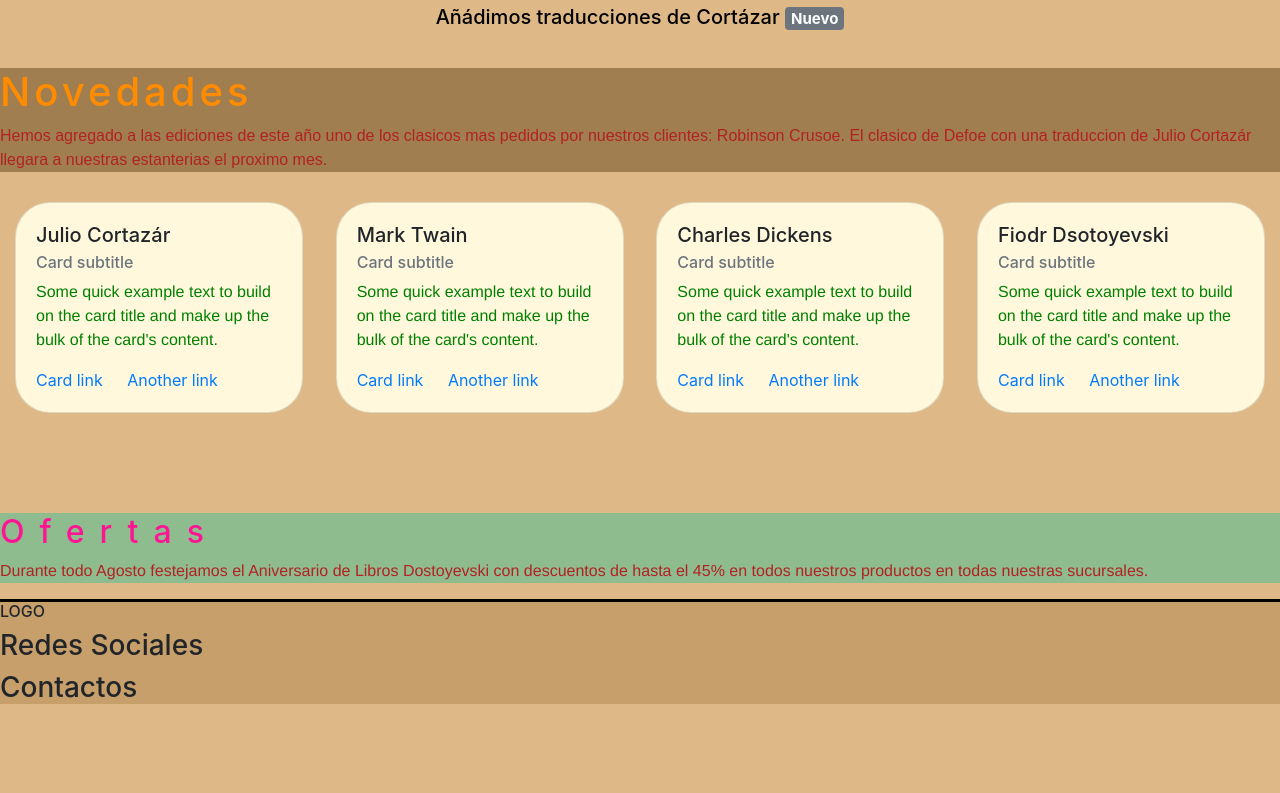
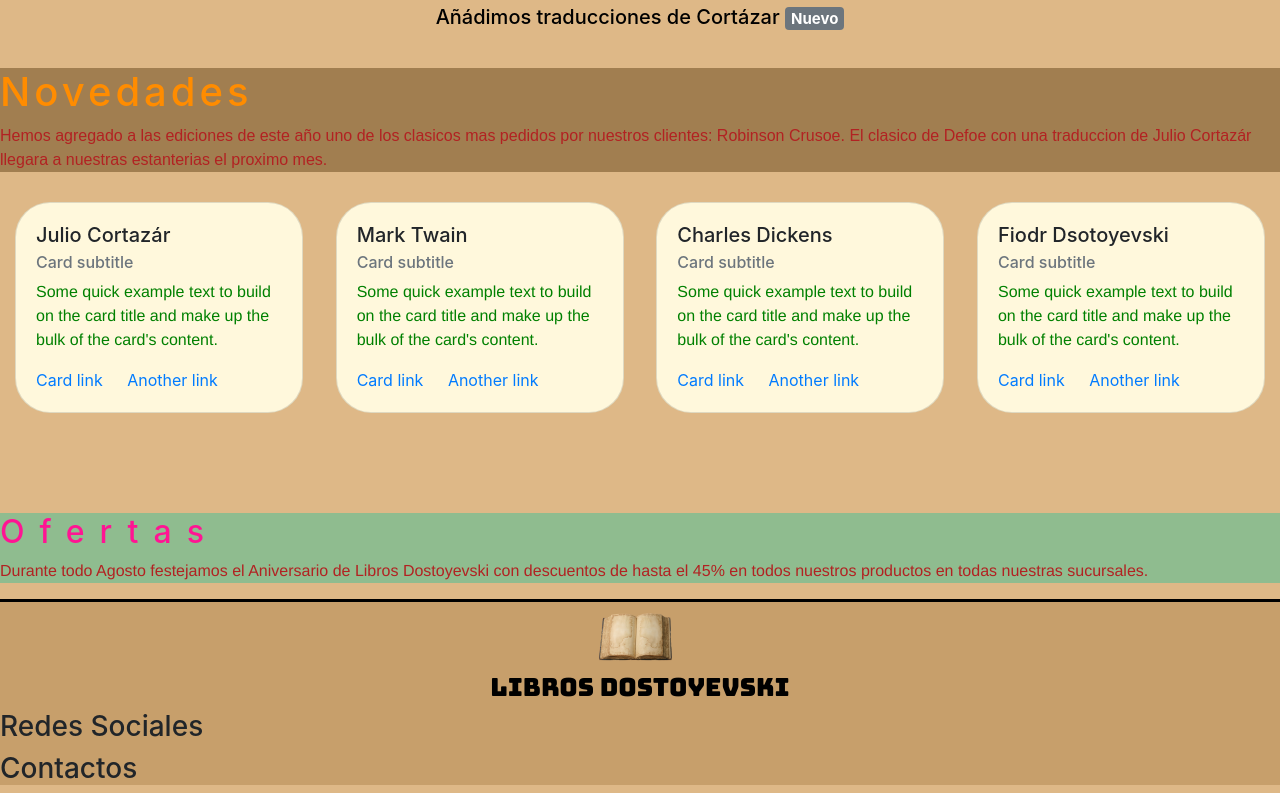
Before and after one commit to MartinRichiello/Libros-Dostoyevski, a website: page index.html in a window 1280 px wide. Shown: the part 695-1488 px from the top of the page. Before the commit the page ends 1407 px from the top, so only its background shows below. Drawn offline with nearby package versions, Linux system fonts and the light colour scheme.

Commit message:
Logo de footer

```diff
--- a/index.html
+++ b/index.html
@@ -14,14 +14,20 @@
     <link rel="preconnect" href="https://fonts.googleapis.com">
     <link rel="preconnect" href="https://fonts.gstatic.com" crossorigin>
     <link href="https://fonts.googleapis.com/css2?family=Bungee&family=Lobster&display=swap" rel="stylesheet">
-</head>
+
+    <link rel="preconnect" href="https://fonts.googleapis.com">
+    <link rel="preconnect" href="https://fonts.gstatic.com" crossorigin>
+    <link href="https://fonts.googleapis.com/css2?family=Rubik:wght@800&display=swap" rel="stylesheet">
+
+
+  </head>
 <body>
 
 
     <header>
       <div class="container-fluid p-0 mb-5 ">
         <div class="row">
-          <div class="col-lg-12 col-xs-12 fondo">
+          <div class="col-lg-12 col-xs-12 fondo" >
 
               <nav class="navbar navbar-expand-lg navbar-light fondo ">
                 <a class="navbar-brand" href="#"><img src="./assets/images/pngegg.png"  class="img-logo" alt="logo">Libros Dostoyevski</a>
@@ -32,7 +38,7 @@
                 <div class="collapse navbar-collapse" id="navbarSupportedContent">
                   <ul class="navbar-nav mr-auto">
                     <li class="nav-item active">
-                      <a class="nav-link" href="./index.html">Inicio <span class="sr-only">(current)</span></a>
+                      <a class="nav-link" href="./index.html" >Inicio <span class="sr-only">(current)</span></a>
                     </li>
 
                     <li class="nav-item active dropdown">
@@ -206,7 +212,10 @@
 
 
     <footer class= "logos">
-        <h6>LOGO</h6>
+        <div class="logo-footer">
+          <img src="assets/images/pngegg.png" class="img-logo" alt="logo">
+          <h1>Libros Dostoyevski</h1>
+        </div>
         <h3>Redes Sociales</h3>
         <h3>Contactos </h3>
     </footer>
--- a/scss/_footer.scss
+++ b/scss/_footer.scss
@@ -5,3 +5,21 @@ footer{
     padding: 0%;
     border-top: 3px solid black;
 }
+
+.logo-footer{
+   font-family: 'Bungee', sans-serif;
+   color: black;
+   text-align:center;
+   margin-top: 10px;
+
+    h1{
+        font-size: 25px;
+        margin-top: 10px;
+    }
+
+    img{
+        width: 75px;
+        height: 50px;
+    }
+
+}
--- a/scss/_header.scss
+++ b/scss/_header.scss
@@ -11,3 +11,8 @@
     height: 45px;
     margin-right: 10px;
 }
+
+header{
+
+    font-family: 'Rubik', sans-serif;
+}
```
Also changed, not shown: pages/escritores.html (+3 -0 lines), pages/libros.html (+4 -1 lines), pages/nosotros.html (+3 -0 lines), pages/sucursales.html (+3 -0 lines), css/style.css.
